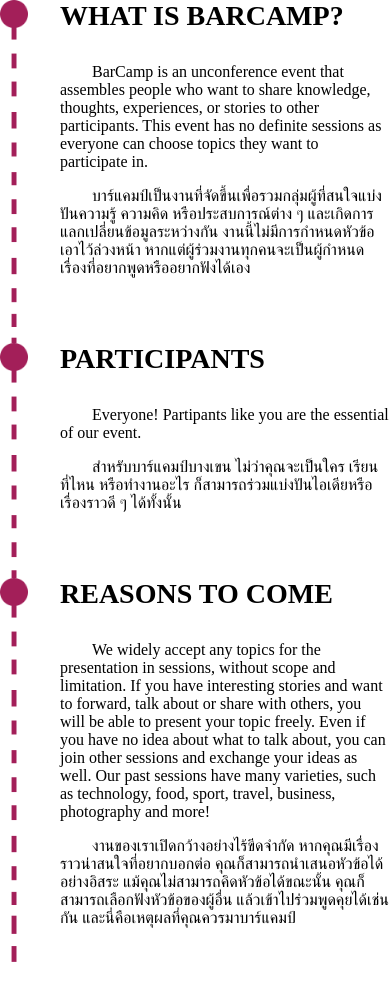
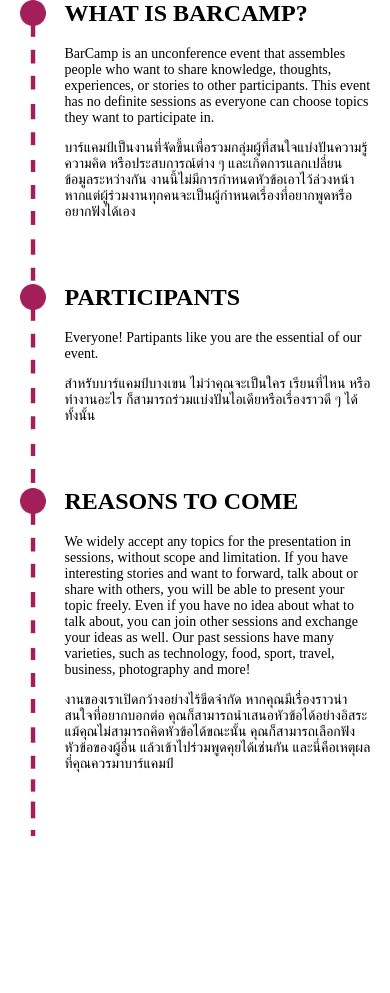
Before and after one commit to kykungz/bcbk9-frontend, a React (Create React App) app: page / in a window 390 px wide. After the commit the page ends 844 px from the top, so only its background shows below. Built offline with nearby package versions, Linux system fonts and the light colour scheme.

Commit message:
Remove scss, add responsive

```diff
--- a/src/components/Content.js
+++ b/src/components/Content.js
@@ -1,35 +1,52 @@
 import React from 'react'
 import styled from 'styled-components'
 
-import './Content.scss'
 import line05 from '../assets/line05.png'
 const Section = styled.div`
   margin-bottom: 0px;
   background: url(${line05}) no-repeat top left;
   background-size: 28px;
+
+  @media (max-width: 650px) {
+    background-size: 26px;
+  }
 `
 const STitle = styled.h3`
   font-family: 'Century Gothic', 'Prompt';
   font-size: 28px;
   text-transform: uppercase;
   margin: 0;
-  margin-left: 60px;
+  margin-left: 55px;
+  @media (max-width: 650px) {
+    font-size: 24px;
+    margin-left: 45px;
+  }
 `
 const SContent = styled.div`
   font-family: 'Century Gothic', 'Prompt';
-  margin-left: 60px;
+
+  margin-left: 55px;
   padding-top: 15px;
   padding-bottom: 50px;
+
+  p {
+    text-indent: 2em;
+  }
+  @media (max-width: 650px) {
+    font-size: 14px;
+
+    margin-left: 45px;
+    padding-top: 5px;
+    p {
+      text-indent: 0;
+    }
+  }
 `
-class Content extends React.Component {
-  render() {
-    return (
-      <Section>
-        <STitle>{this.props.title}</STitle>
-        <SContent className="SContent">{this.props.children}</SContent>
-      </Section>
-    )
-  }
-}
+const Content = props => (
+  <Section>
+    <STitle>{props.title}</STitle>
+    <SContent className="SContent">{props.children}</SContent>
+  </Section>
+)
 
 export default Content
--- a/src/components/Content.scss
+++ /dev/null
@@ -1,3 +0,0 @@
-.SContent p {
-  text-indent: 2em;
-}
--- a/src/pages/Home.js
+++ b/src/pages/Home.js
@@ -1,11 +1,22 @@
 import React from 'react'
+import styled from 'styled-components'
 
 import Content from '../components/Content'
+
+const Container = styled.div`
+  width: 75%;
+  margin: 0 auto;
+  max-width: 960px;
+  @media (max-width: 650px) {
+    width: 90%;
+    max-width: initial;
+  }
+`
 
 class Home extends React.Component {
   render() {
     return (
-      <div>
+      <Container>
         <Content title="What is BarCamp?">
           <p>
             BarCamp is an unconference event that assembles people who want to
@@ -49,7 +60,7 @@
             และนี่คือเหตุผลที่คุณควรมาบาร์แคมป์
           </p>
         </Content>
-      </div>
+      </Container>
     )
   }
 }
```
